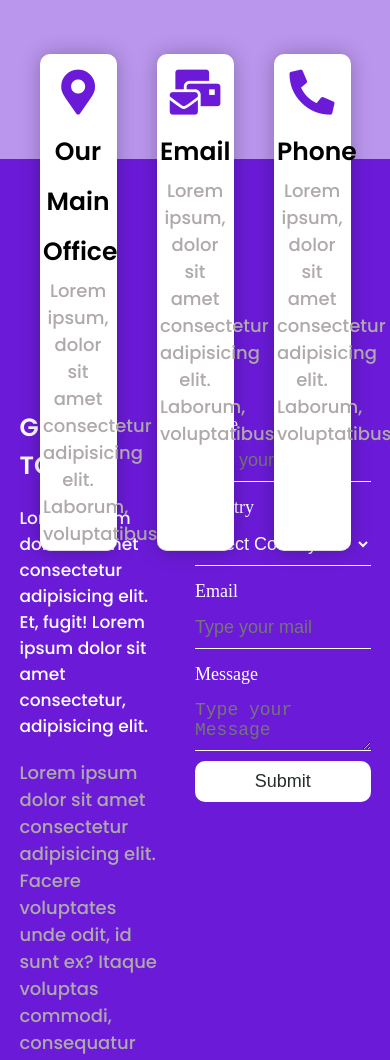
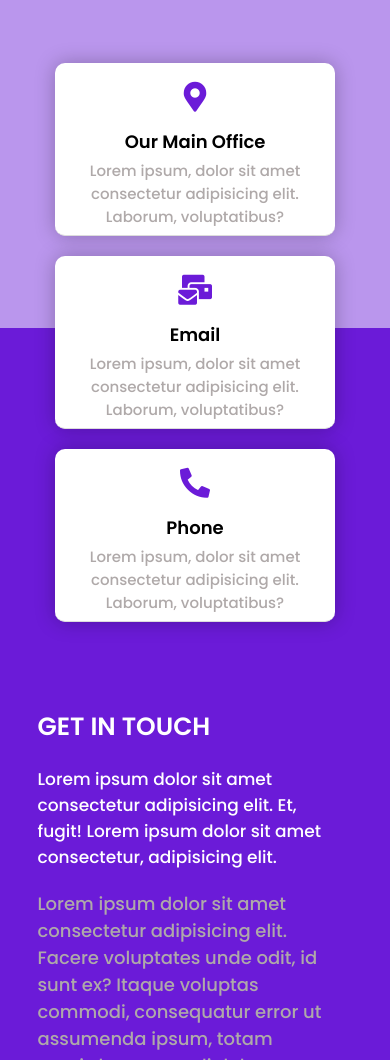
Before and after one commit to kumarananda/Code-Lovers, a plain HTML site: page index.html in a window 390 px wide. Shown: the part 940-2000 px from the top of the page. Drawn offline with Linux system fonts and the light colour scheme.

Commit message:
Contract page with responsive

```diff
--- a/index.html
+++ b/index.html
@@ -30,7 +30,7 @@
         <div class="blank_bg_color"></div>
 
         <div class="main_section">
-            <div class="contact_box container ">
+            <div class="container contact_box ">
 
                 <div class="boxes">
                     <span><i class="fas fa-map-marker-alt"></i></span>
@@ -56,6 +56,7 @@
 
 
             </div>
+            <div class="container">
                 <div class="contact_content">
                     <div class="our_msg child">
                         <div class="content">
@@ -82,7 +83,7 @@
                             <div class="input_box">
                                 <label for="con_us_country">Country</label>
                                 <select class="input_item" id="con_us_country">
-                                <option  value="bangladesh" selected>Select Country </option>
+                                    <option  value="bangladesh" selected>--Select Country-- </option>
                                     <option value="bangladesh">bangladesh</option>
                                     <option value="bangladesh">bangladesh</option>
                                     <option value="bangladesh">bangladesh</option>
@@ -107,6 +108,8 @@
                     </div>
                 </div>
             </div>
+
+        </div>
     </section>
 </body>
 </html>
--- a/responsive.css
+++ b/responsive.css
@@ -1,6 +1,200 @@
-@media only screen and (max-width: 600px) {
 
+/* responsive css code for contact us Page */
+
+/* Screen 1200 px responsiove CSS Start */
+@media only screen and (max-width: 1200px) {
+    .contact_page_form_section .main_section .contact_box .boxes span i {
+        font-size: 4rem;
+
+    }
+    .contact_page_form_section .main_section .contact_box .boxes h2 {
+        font-size: 2.2rem;
+        line-height: 4.5rem;
+    }
+    .contact_page_form_section .main_section .contact_box .boxes p {
+        font-size: 1.6rem;
+    }
+
+}
+/* Screen 1200 px responsiove CSS End */
+
+/* Screen 1068 px responsiove CSS Start */
+@media only screen and (max-width: 1068px) {
+    .contact_page_banner_section .banner .content h1 {
+        font-size: 5rem;
+    }
+    .contact_page_form_section .main_section .contact_box .boxes span i {
+        font-size: 3.5rem;
+    }
+    .contact_page_form_section .main_section .contact_box .boxes h2 {
+        font-size: 2rem;
+        line-height: 4rem;
+    }
+    .contact_page_form_section .main_section .contact_box .boxes {
+        width: 23%;
+        margin-left: 1.5rem;
+        margin-right: 1.5rem;
+    }
+    .contact_page_form_section .main_section .contact_box .boxes p {
+        font-size: 1.55rem;
+    }
+    .contact_page_form_section .main_section .contact_content {
+        padding-top: 15rem;
+    }
+
+
+}
+/* Screen 1068 px responsiove CSS End */
+
+
+/* Screen 900 px responsiove CSS Start */
+@media only screen and (max-width: 900px) {
+    .contact_page_banner_section .banner .content h1 {
+        font-size: 4.5rem;
+    }
+    .contact_page_form_section .main_section .contact_box .boxes span i {
+        font-size: 3.2rem;
+    }
+    .contact_page_form_section .main_section .contact_box .boxes h2 {
+        font-size: 1.8rem;
+        line-height: 3.5rem;
+    }
+    .contact_page_form_section .main_section .contact_box .boxes p {
+        font-size: 1.5rem;
+    }
+    .contact_page_form_section .main_section .contact_box .boxes {
+        width: 25%;
+        margin-left: 1.3rem;
+        margin-right: 1.3rem;
+    }
+    .contact_page_form_section .main_section .contact_content {
+        flex-direction: column;
+        justify-content: center;
+    }
+    .contact_page_form_section .main_section .contact_content .child {
+        width: 100%;
+        margin-bottom: 4rem;
+        padding-bottom: 4rem;
+    }
+    .contact_page_form_section .main_section .contact_content .child:nth-child(1) {
+        border-bottom: 3px dotted var(--white);
+
+    }
+
+    .contact_page_form_section .main_section .contact_content .child:nth-child(2) {
+        margin-bottom: 1rem;
+        padding-bottom: 1rem;
+
+    }
 
 
 
 }
+/* Screen 900 px responsiove CSS End */
+
+
+/* Screen 730 px responsiove CSS Start */
+@media only screen and (max-width: 768px) {
+    .contact_page_banner_section .banner .content h1 {
+        font-size: 4.2rem;
+    }
+    .contact_page_form_section .main_section .contact_box .boxes span i {
+        font-size: 3rem;
+    }
+    .contact_page_form_section .main_section .contact_box .boxes {
+        width: 27%;
+        margin-left: 1rem;
+        margin-right: 1rem;
+    }
+    .contact_page_form_section .main_section .contact_content {
+        padding-top: 13rem;
+    }
+
+
+
+}
+/* Screen 730 px responsiove CSS End */
+
+
+/* Screen -- px responsiove CSS Start */
+@media only screen and (max-width: 600px) {
+    .contact_page_banner_section .banner .content h1 {
+        font-size: 4rem;
+    }
+    .contact_page_form_section .main_section .contact_box .boxes {
+        width: 65%;
+    }
+    .contact_page_form_section .main_section .contact_box {
+        position: relative;
+        left: 0;
+        right: 0;
+    }
+    .contact_page_form_section .main_section .contact_box {
+        position: absolute;
+        left: 0;
+        right: 0;
+        top: -26.5rem;
+        flex-direction: column;
+    }
+    .contact_page_form_section .blank_bg_color {
+        height: 50vh;
+    }
+    .contact_page_form_section .main_section .contact_box .boxes {
+        width: 63%;
+        /* margin-left: 1.2rem; */
+        /* margin-right: 1.2rem; */
+        margin: auto;
+        margin-bottom: 2rem;
+    }
+    .contact_page_form_section .main_section .contact_content {
+        padding-top: 33rem;
+    }
+
+
+
+}
+/* Screen -- px responsiove CSS End */
+
+
+
+/* Screen -- px responsiove CSS Start */
+@media only screen and (max-width: 600px) {
+    .contact_page_form_section .main_section .contact_box .boxes {
+        width: 55%;
+    }
+    .contact_page_form_section .main_section .contact_box .boxes {
+        padding: 2% 2%;
+    }
+
+
+}
+/* Screen -- px responsiove CSS End */
+
+
+
+/* Screen 430 px responsiove CSS Start */
+@media only screen and (max-width: 430px) {
+    .contact_page_banner_section .banner .content h1 {
+        font-size: 3.5rem;
+    }
+    .contact_page_banner_section .banner .content h4 {
+        font-size: 1.6rem;
+        font-weight: 400;
+    }
+    .contact_page_form_section .main_section .contact_box .boxes {
+        width: 70%;
+    }
+
+
+}
+/* Screen 430-- px responsiove CSS End */
+
+/* Screen 360 px responsiove CSS Start */
+@media only screen and (max-width: 430px) {
+    .contact_page_form_section .main_section .contact_box .boxes {
+        width: 80%;
+    }
+
+
+}
+/* Screen 360-- px responsiove CSS End */
```
Lines whose indentation alone changed are shown as unchanged.
